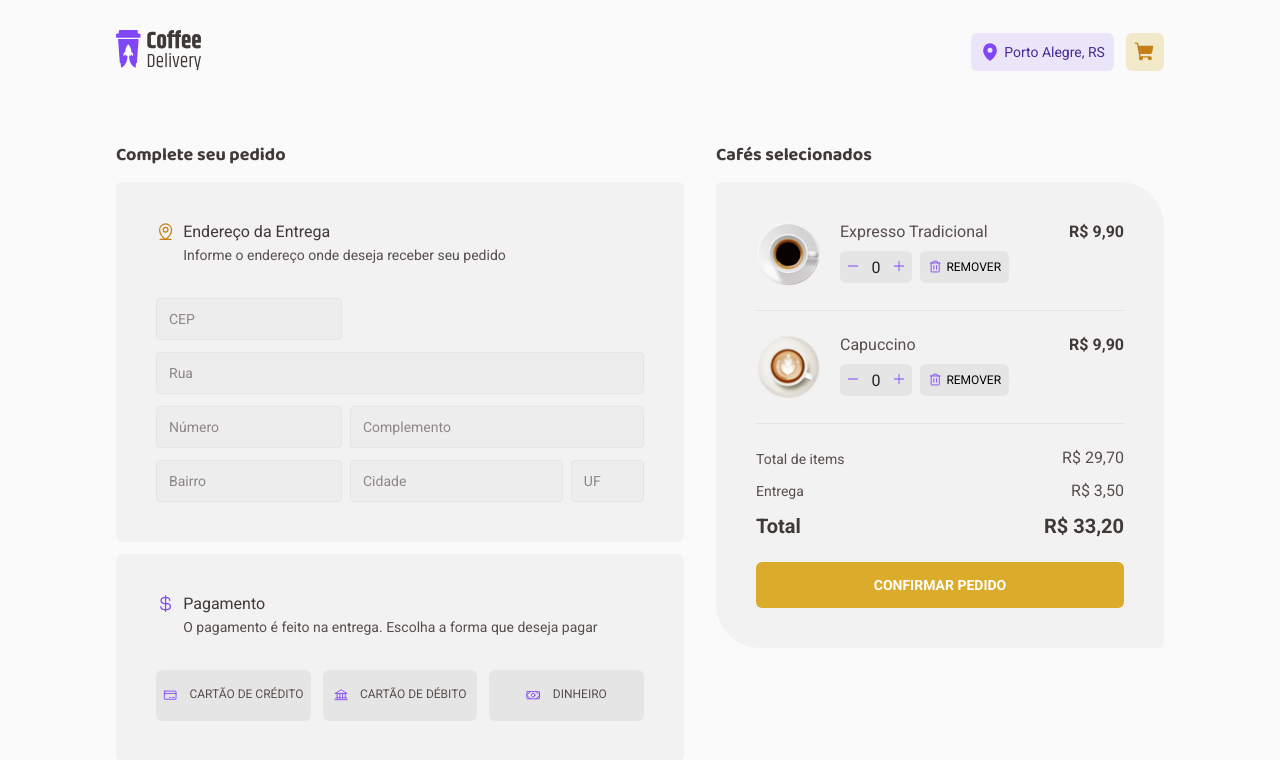
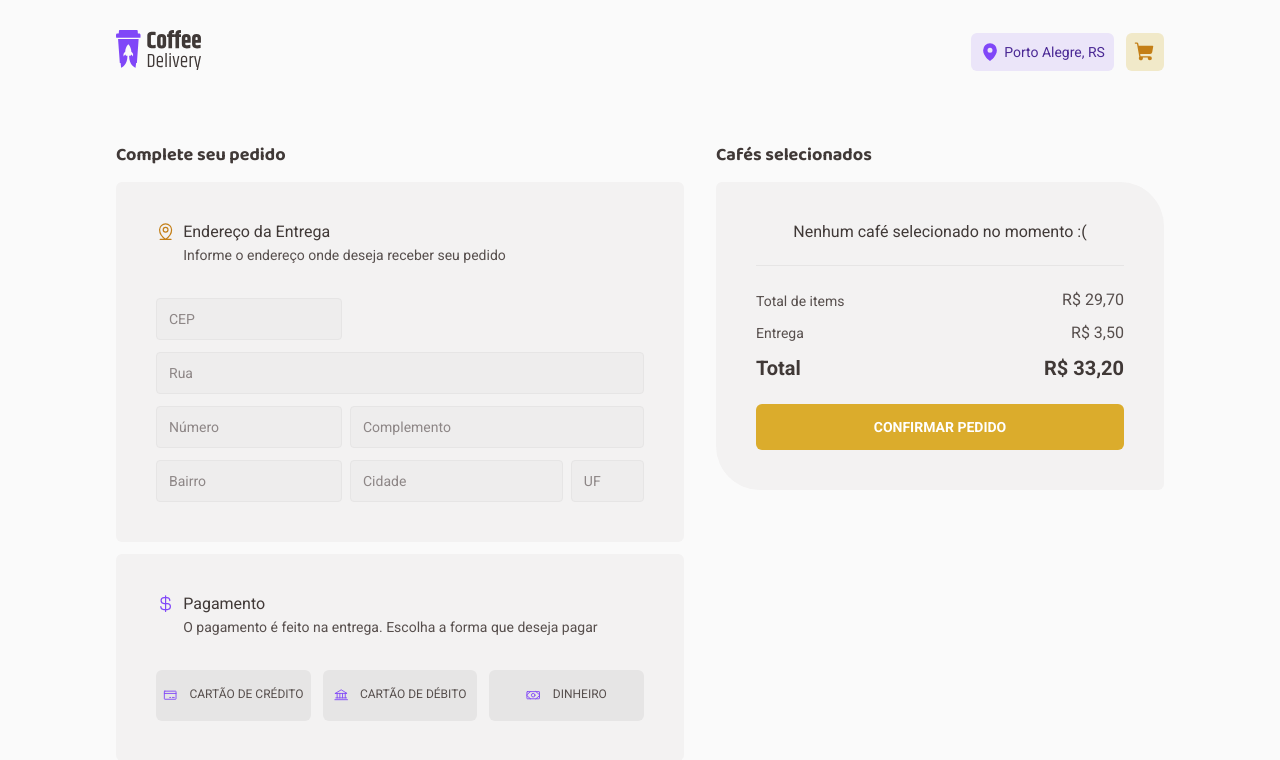
Before and after one commit to LuisRuda/ignite-reactjs-desafio02-coffee-delivery, a React (Vite) app: page /checkout in a window 1280 px wide. Shown: the top 760 px of the page. Built offline with nearby package versions, Linux system fonts and the light colour scheme.

Commit message:
feature: add new coffees to cart

```diff
--- a/package.json
+++ b/package.json
@@ -9,6 +9,7 @@
     "preview": "vite preview"
   },
   "dependencies": {
+    "immer": "^9.0.15",
     "phosphor-react": "^1.4.1",
     "react": "^18.2.0",
     "react-dom": "^18.2.0",
--- a/src/App.tsx
+++ b/src/App.tsx
@@ -4,12 +4,15 @@ import { BrowserRouter } from 'react-router-dom'
 import { Router } from './Router'
 import { GloblaStyle } from './styles/global'
 import { defaultTheme } from './styles/themes/default'
+import { CartContextProvider } from './contexts/CartContext'
 
 function App() {
   return (
     <ThemeProvider theme={defaultTheme}>
       <BrowserRouter>
-        <Router />
+        <CartContextProvider>
+          <Router />
+        </CartContextProvider>
       </BrowserRouter>
 
       <GloblaStyle />
--- a/src/components/CounterControls/index.tsx
+++ b/src/components/CounterControls/index.tsx
@@ -3,14 +3,19 @@ import { Minus, Plus } from 'phosphor-react'
 import { ICounterControlsProps } from './types'
 import { CounterContainer } from './styles'
 
-export function CounterControls({ smallHeight }: ICounterControlsProps) {
+export function CounterControls({
+  smallHeight,
+  amount,
+  onDecrement,
+  onIncrement,
+}: ICounterControlsProps) {
   return (
     <CounterContainer smallHeight={smallHeight}>
-      <button>
+      <button onClick={onDecrement}>
         <Minus weight="fill" />
       </button>
-      <span>0</span>
-      <button>
+      <span>{amount}</span>
+      <button onClick={onIncrement}>
         <Plus weight="fill" />
       </button>
     </CounterContainer>
--- a/src/components/CounterControls/types.ts
+++ b/src/components/CounterControls/types.ts
@@ -1,3 +1,6 @@
 export interface ICounterControlsProps {
   smallHeight?: boolean
+  amount: number
+  onDecrement: () => void
+  onIncrement: () => void
 }
--- a/src/contexts/CartContext.tsx
+++ b/src/contexts/CartContext.tsx
@@ -1,9 +1,11 @@
 import { createContext, ReactNode, useReducer, useEffect } from 'react'
 
+import { addNewCoffeeAction } from '../reducers/cart/actions'
 import { Coffee, CartReducer } from '../reducers/cart/reducer'
 
 interface CartContextType {
   coffees: Coffee[]
+  addNewCoffee: (newCoffee: Coffee) => void
 }
 
 export const CartContext = createContext({} as CartContextType)
@@ -41,10 +43,15 @@ export function CartContextProvider({ children }: CartContextProviderProps) {
     localStorage.setItem('@coffee-delivery:cart-state-1.0.0', stateJSON)
   }, [cartState])
 
+  function addNewCoffee(newCoffee: Coffee) {
+    dispatch(addNewCoffeeAction(newCoffee))
+  }
+
   return (
     <CartContext.Provider
       value={{
         coffees,
+        addNewCoffee,
       }}
     >
       {children}
--- a/src/pages/Checkout/index.tsx
+++ b/src/pages/Checkout/index.tsx
@@ -1,7 +1,10 @@
+import { useContext } from 'react'
+
 import { Trash } from 'phosphor-react'
 
 import { Form } from './components/Form'
-import { menuCoffeeTraditional, menuCapuccino } from '../../assets'
+import { formCurrency } from '../../utils/format'
+import { CartContext } from '../../contexts/CartContext'
 import { CounterControls } from '../../components'
 import {
   CheckoutContainer,
@@ -12,6 +15,8 @@ import {
 } from './styles'
 
 export function Checkout() {
+  const { coffees } = useContext(CartContext)
+
   return (
     <CheckoutContainer>
       <section>
@@ -24,36 +29,34 @@ export function Checkout() {
         <h2>Cafés selecionados</h2>
 
         <CartContainer>
+          {coffees.length === 0 && (
+            <span>Nenhum café selecionado no momento :(</span>
+          )}
+          {coffees.length > 0 && (
             <ul>
-            <CartItem>
-              <img src={menuCoffeeTraditional} alt="Café tradicional" />
+              {coffees.map((coffee) => (
+                <CartItem key={coffee.id}>
+                  <img src={coffee.image} alt={coffee.name} />
                   <CardInfo>
-                <span>Expresso Tradicional</span>
+                    <span>{coffee.name}</span>
                     <div>
-                  <CounterControls smallHeight />
+                      <CounterControls
+                        smallHeight
+                        amount={coffee.amount}
+                        onDecrement={() => {}}
+                        onIncrement={() => {}}
+                      />
                       <button type="button">
                         <Trash />
                         REMOVER
                       </button>
                     </div>
                   </CardInfo>
-              <strong>R$ 9,90</strong>
+                  <strong>{formCurrency.format(coffee.price)}</strong>
                 </CartItem>
-            <CartItem>
-              <img src={menuCapuccino} alt="Café tradicional" />
-              <CardInfo>
-                <span>Capuccino</span>
-                <div>
-                  <CounterControls smallHeight />
-                  <button type="button">
-                    <Trash />
-                    REMOVER
-                  </button>
-                </div>
-              </CardInfo>
-              <strong>R$ 9,90</strong>
-            </CartItem>
+              ))}
             </ul>
+          )}
 
           <TotalContainer>
             <div>
--- a/src/pages/Checkout/styles.ts
+++ b/src/pages/Checkout/styles.ts
@@ -40,6 +40,14 @@ export const CartContainer = styled.div`
   ul {
     list-style: none;
     margin-bottom: 1.5rem;
+  }
+
+  > span {
+    display: block;
+    text-align: center;
+    margin-bottom: 1.5rem;
+    padding-bottom: 1.5rem;
+    border-bottom: 1px solid ${({ theme }) => theme['gray-300']};
   }
 `
 
--- a/src/pages/Home/components/Card/index.tsx
+++ b/src/pages/Home/components/Card/index.tsx
@@ -1,6 +1,9 @@
+import { useContext, useState } from 'react'
+
 import { ShoppingCartSimple } from 'phosphor-react'
 
 import { formCurrency } from '../../../../utils/format'
+import { CartContext } from '../../../../contexts/CartContext'
 import { ICardProps } from './types'
 import { CounterControls } from '../../../../components'
 import {
@@ -13,6 +16,34 @@ import {
 } from './styles'
 
 export function Card({ coffee }: ICardProps) {
+  const { addNewCoffee } = useContext(CartContext)
+
+  const [amount, setAmount] = useState(0)
+
+  function handleDecrement() {
+    if (amount > 0) {
+      setAmount((state) => state - 1)
+    }
+  }
+
+  function handleIncrement() {
+    setAmount((state) => state + 1)
+  }
+
+  function handleAddNewCoffee() {
+    if (amount <= 0) return
+
+    const newCoffee = {
+      id: coffee.id,
+      name: coffee.name,
+      image: coffee.image,
+      price: coffee.price,
+      amount,
+    }
+
+    addNewCoffee(newCoffee)
+  }
+
   return (
     <CardContainer>
       <img src={coffee.image} alt={coffee.name} />
@@ -33,8 +64,12 @@ export function Card({ coffee }: ICardProps) {
             <span>{formCurrency.format(coffee.price).replace('R$', '')}</span>
           </PriceContainer>
           <CartButtonsContainer>
-            <CounterControls />
-            <button>
+            <CounterControls
+              amount={amount}
+              onDecrement={handleDecrement}
+              onIncrement={handleIncrement}
+            />
+            <button onClick={handleAddNewCoffee}>
               <ShoppingCartSimple weight="fill" />
             </button>
           </CartButtonsContainer>
--- a/src/pages/Home/components/Card/types.ts
+++ b/src/pages/Home/components/Card/types.ts
@@ -1,4 +1,5 @@
 interface ICoffeeData {
+  id: string
   image: string
   name: string
   description: string
--- /dev/null
+++ b/src/reducers/cart/actions.ts
@@ -0,0 +1,14 @@
+import { Coffee } from './reducer'
+
+export enum ActionTypes {
+  ADD_NEW_COFFEE = 'ADD_NEW_COFFEE',
+}
+
+export function addNewCoffeeAction(newCoffee: Coffee) {
+  return {
+    type: ActionTypes.ADD_NEW_COFFEE,
+    payload: {
+      newCoffee,
+    },
+  }
+}
--- a/src/reducers/cart/reducer.ts
+++ b/src/reducers/cart/reducer.ts
@@ -1,3 +1,7 @@
+import { produce } from 'immer'
+
+import { ActionTypes } from './actions'
+
 export interface Coffee {
   id: string
   name: string
@@ -12,6 +16,20 @@ interface CartState {
 
 export function CartReducer(state: CartState, action: any) {
   switch (action.type) {
+    case ActionTypes.ADD_NEW_COFFEE: {
+      const coffeeIndex = state.coffees.findIndex(
+        (cf) => cf.id === action.payload.newCoffee.id,
+      )
+
+      if (coffeeIndex >= 0) {
+        return produce(state, (draft) => {
+          draft.coffees[coffeeIndex] = action.payload.newCoffee
+        })
+      }
+      return produce(state, (draft) => {
+        draft.coffees.push(action.payload.newCoffee)
+      })
+    }
     default:
       return state
   }
```
Also changed, not shown: 1 other file (tests, documents, lock files or other folders). Lines whose indentation alone changed are shown as unchanged.
